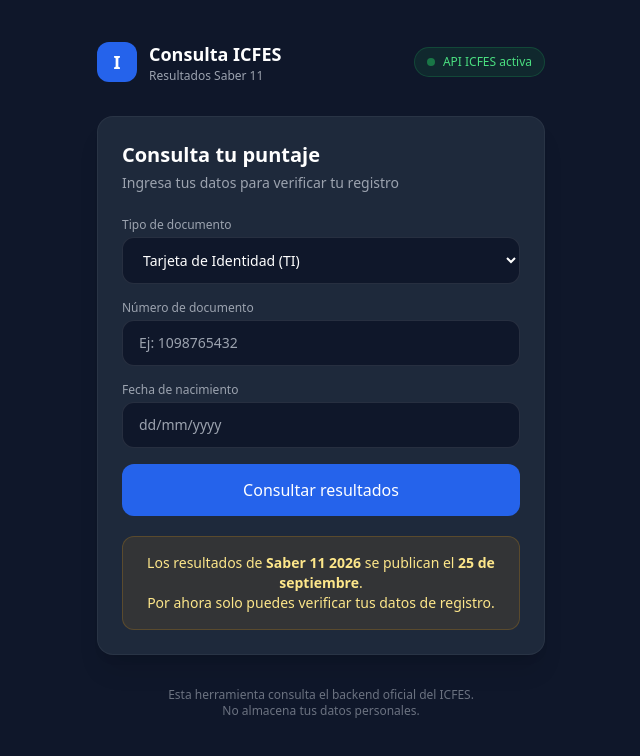
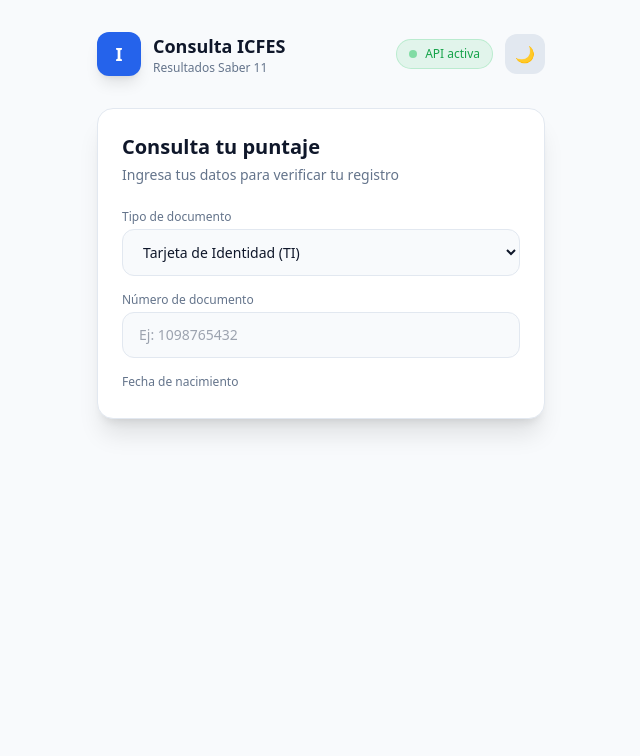
Before and after one commit to emanuelunk666/icfes-consulta2026, a website: page index.html in a window 1280 px wide. Shown: the whole page, without its empty margins (319-959 px from the left). Drawn offline with nearby package versions, Linux system fonts and the light colour scheme.

Commit message:
Update index.html

```diff
--- a/index.html
+++ b/index.html
@@ -5,42 +5,55 @@
   <meta name="viewport" content="width=device-width, initial-scale=1.0" />
   <title>Consulta ICFES 2026</title>
   <script src="https://cdn.tailwindcss.com"></script>
+  <script>
+    tailwind.config = {
+      darkMode: 'class'
+    }
+  </script>
   <style>
     body {
-      background: #0f172a;
+      transition: background-color 0.3s, color 0.3s;
     }
   </style>
 </head>
-<body class="min-h-screen text-white flex flex-col items-center px-4 py-10">
+<body class="min-h-screen bg-slate-50 text-slate-900 dark:bg-[#0f172a] dark:text-white flex flex-col items-center px-4 py-8 transition-colors">
 
   <!-- Header -->
   <div class="w-full max-w-md flex items-center justify-between mb-8">
     <div class="flex items-center gap-3">
-      <div class="w-10 h-10 bg-blue-600 rounded-xl flex items-center justify-center font-bold text-lg">
+      <div class="w-11 h-11 bg-blue-600 rounded-xl flex items-center justify-center font-bold text-lg text-white shadow-lg">
         I
       </div>
       <div>
         <h1 class="font-semibold text-lg">Consulta ICFES</h1>
-        <p class="text-xs text-gray-400">Resultados Saber 11</p>
+        <p class="text-xs text-slate-500 dark:text-gray-400">Resultados Saber 11</p>
       </div>
     </div>
 
-    <div class="flex items-center gap-2 text-xs bg-green-500/10 text-green-400 px-3 py-1.5 rounded-full border border-green-500/20">
-      <span class="w-2 h-2 bg-green-500 rounded-full animate-pulse"></span>
-      API ICFES activa
+    <div class="flex items-center gap-3">
+      <!-- Indicador API -->
+      <div class="hidden sm:flex items-center gap-2 text-xs bg-green-500/10 text-green-600 dark:text-green-400 px-3 py-1.5 rounded-full border border-green-500/20">
+        <span class="w-2 h-2 bg-green-500 rounded-full animate-pulse"></span>
+        API activa
+      </div>
+
+      <!-- Botón modo claro/oscuro -->
+      <button onclick="toggleTheme()" class="w-10 h-10 rounded-xl bg-slate-200 dark:bg-slate-700 flex items-center justify-center hover:scale-105 transition">
+        <span id="themeIcon">🌙</span>
+      </button>
     </div>
   </div>
 
   <!-- Card principal -->
-  <div class="w-full max-w-md bg-[#1e293b] rounded-2xl p-6 shadow-xl border border-white/5">
+  <div class="w-full max-w-md bg-white dark:bg-[#1e293b] rounded-2xl p-6 shadow-xl border border-slate-200 dark:border-white/5">
     <h2 class="text-xl font-semibold mb-1">Consulta tu puntaje</h2>
-    <p class="text-sm text-gray-400 mb-6">Ingresa tus datos para verificar tu registro</p>
+    <p class="text-sm text-slate-500 dark:text-gray-400 mb-6">Ingresa tus datos para verificar tu registro</p>
 
     <!-- Formulario -->
     <div class="space-y-4">
       <div>
-        <label class="text-xs text-gray-400 mb-1 block">Tipo de documento</label>
-        <select id="tipoDocumento" class="w-full bg-[#0f172a] border border-white/10 rounded-xl px-4 py-3 text-sm outline-none focus:border-blue-500">
+        <label class="text-xs text-slate-500 dark:text-gray-400 mb-1 block">Tipo de documento</label>
+        <select id="tipoDocumento" class="w-full bg-slate-50 dark:bg-[#0f172a] border border-slate-200 dark:border-white/10 rounded-xl px-4 py-3 text-sm outline-none focus:border-blue-500 dark:text-white">
           <option value="TI">Tarjeta de Identidad (TI)</option>
           <option value="CC">Cédula de Ciudadanía (CC)</option>
           <option value="CE">Cédula de Extranjería (CE)</option>
@@ -49,95 +62,10 @@
       </div>
 
       <div>
-        <label class="text-xs text-gray-400 mb-1 block">Número de documento</label>
+        <label class="text-xs text-slate-500 dark:text-gray-400 mb-1 block">Número de documento</label>
         <input id="numeroDocumento" type="text" placeholder="Ej: 1098765432"
-          class="w-full bg-[#0f172a] border border-white/10 rounded-xl px-4 py-3 text-sm outline-none focus:border-blue-500" />
+          class="w-full bg-slate-50 dark:bg-[#0f172a] border border-slate-200 dark:border-white/10 rounded-xl px-4 py-3 text-sm outline-none focus:border-blue-500 dark:text-white" />
       </div>
 
       <div>
-        <label class="text-xs text-gray-400 mb-1 block">Fecha de nacimiento</label>
-        <input id="fechaNacimiento" type="text" placeholder="dd/mm/yyyy"
-          class="w-full bg-[#0f172a] border border-white/10 rounded-xl px-4 py-3 text-sm outline-none focus:border-blue-500" />
-      </div>
-
-      <button onclick="consultar()" id="btnConsultar"
-        class="w-full bg-blue-600 hover:bg-blue-500 text-white font-medium py-3.5 rounded-xl transition-all">
-        Consultar resultados
-      </button>
-    </div>
-
-    <!-- Mensaje importante -->
-    <div class="mt-5 p-4 rounded-xl bg-amber-500/10 border border-amber-500/20 text-amber-200 text-sm text-center">
-      Los resultados de <strong>Saber 11 2026</strong> se publican el <strong>25 de septiembre</strong>.
-      <br />Por ahora solo puedes verificar tus datos de registro.
-    </div>
-
-    <!-- Error -->
-    <div id="error" class="hidden mt-4 p-3 rounded-xl bg-red-500/10 border border-red-500/20 text-red-300 text-sm text-center"></div>
-
-    <!-- Resultados -->
-    <div id="resultados" class="mt-6 space-y-3 hidden"></div>
-  </div>
-
-  <!-- Footer -->
-  <p class="mt-8 text-xs text-gray-500 text-center">
-    Esta herramienta consulta el backend oficial del ICFES.<br />
-    No almacena tus datos personales.
-  </p>
-
-  <script>
-    async function consultar() {
-      const tipoDocumento = document.getElementById('tipoDocumento').value;
-      const numeroDocumento = document.getElementById('numeroDocumento').value.trim();
-      const fechaNacimiento = document.getElementById('fechaNacimiento').value.trim();
-      const btn = document.getElementById('btnConsultar');
-      const errorDiv = document.getElementById('error');
-      const resultadosDiv = document.getElementById('resultados');
-
-      errorDiv.classList.add('hidden');
-      resultadosDiv.classList.add('hidden');
-      resultadosDiv.innerHTML = '';
-
-      if (!numeroDocumento || !fechaNacimiento) {
-        errorDiv.textContent = 'Completa todos los campos';
-        errorDiv.classList.remove('hidden');
-        return;
-      }
-
-      btn.disabled = true;
-      btn.textContent = 'Consultando...';
-
-      try {
-        const res = await fetch('/api/consulta', {
-          method: 'POST',
-          headers: { 'Content-Type': 'application/json' },
-          body: JSON.stringify({
-            tipoDocumento,
-            numeroDocumento,
-            fechaNacimiento,
-            numeroRegistro: ''
-          })
-        });
-
-        const data = await res.json();
-
-        if (!res.ok) {
-          throw new Error(data.error || data.message || 'Error en la consulta');
-        }
-
-        const registros = data.datosAutenticacion || data || [];
-
-        if (registros.length === 0) {
-          errorDiv.textContent = 'No se encontraron registros con esos datos';
-          errorDiv.classList.remove('hidden');
-        } else {
-          resultadosDiv.innerHTML = `
-            <h3 class="text-sm font-medium text-gray-300 mb-3">
-              Se encontraron ${registros.length} registro(s)
-            </h3>
-            ${registros.map(item => `
-              <div class="bg-[#0f172a] border border-white/10 rounded-xl p-4">
-                <div class="flex justify-between items-start mb-2">
-                  <span class="font-medium text-blue-400">${item.numeroRegistro || '—'}</span>
-                  <span class="text-xs text-gray-400">${item.anioExamen || ''} · Período ${item.periodoExamen || ''}</span>
-                </div>
+        <label class="text-xs text-slate-500 dark:text-gray-400 mb-1 block">Fecha de nacimiento</label>
```
